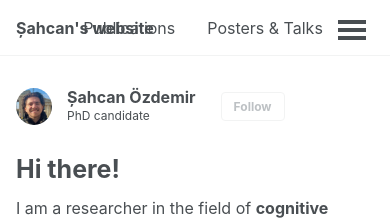
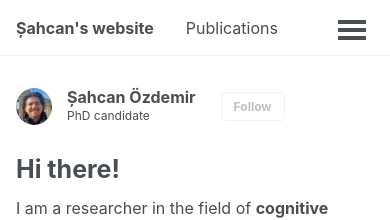
Before and after one commit to sahcanozdemir/sahcanozdemir.github.io, a Jekyll site: the page built from _pages/about.md, in a window 390 px wide. Shown: the top 220 px of the page. Built offline with Jekyll 4.4.1, drawn with Linux system fonts in a browser that asks for light colours; a script bundle is joined from its source files by our own code; library files that are not in the unit come from our copies.

Commit message:
nav change

```diff
--- a/_sass/layout/_navigation.scss
+++ b/_sass/layout/_navigation.scss
@@ -171,6 +171,27 @@
 /*
    Priority plus navigation
    ========================================================================== */
+/* MOBILE: restore theme behavior so hamburger works */
+@media (max-width: 768px) {
+  .greedy-nav {
+    text-align: left !important;
+  }
+
+  .greedy-nav .visible-links {
+    display: table !important;
+  }
+
+  .greedy-nav .visible-links li {
+    display: table-cell !important;
+  }
+
+  .greedy-nav .visible-links li:first-child {
+    position: static !important;
+    left: auto !important;
+    top: auto !important;
+    transform: none !important;
+  }
+}
 
 .greedy-nav {
   text-align: center;
```
